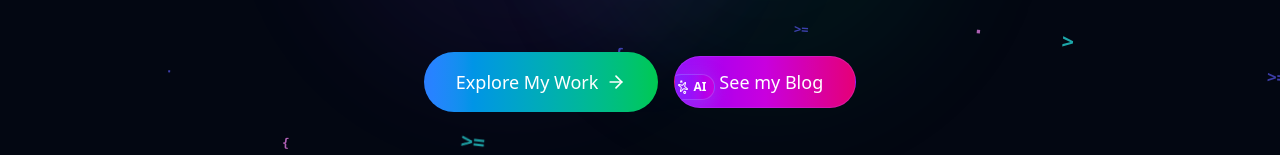
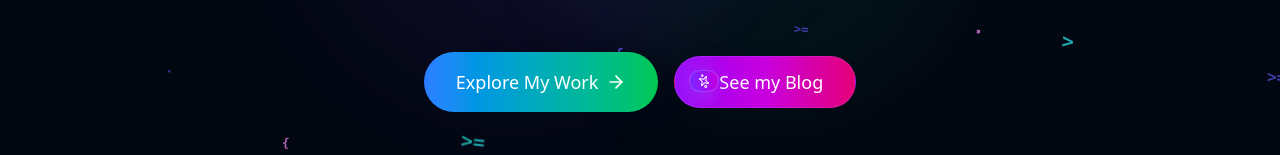
Before and after one commit to saqibroy/saqib-portfolio-next, a Next.js app: page / in a window 1280 px wide. Shown: the part 500-655 px from the top of the page. Built offline with nearby package versions, Linux system fonts and the light colour scheme.

Commit message:
fix home page

```diff
--- a/src/app/page.tsx
+++ b/src/app/page.tsx
@@ -3,7 +3,7 @@ import React, { useState, useEffect, useMemo, Suspense } from 'react';
 import { motion, useReducedMotion } from 'framer-motion';
 import Layout from '@/components/Layout'; // Keep Layout import
 import Link from 'next/link'; // Keep Link for Next.js environment
-import { Sparkles, Brain, Zap, Code, Rocket, Globe, ArrowRight, Star } from 'lucide-react';
+import { Sparkles, Zap, Code, Rocket, Globe, ArrowRight, Star } from 'lucide-react';
 
 // Enhanced Background Elements Component
 interface BackgroundElement {
@@ -68,7 +68,7 @@ const EnhancedAIBadge = () => {
 
   return (
     <motion.div
-      className="absolute -top-2 -right-2 flex items-center gap-1 px-2 py-1 rounded-full bg-gradient-to-r from-violet-600 via-purple-600 to-fuchsia-600 text-white text-xs font-bold shadow-lg border border-violet-400/40"
+      className="absolute -top-3 -right-3 flex items-center gap-1 px-2 py-1 rounded-full bg-gradient-to-r from-violet-600 via-purple-600 to-fuchsia-600 text-white text-xs font-bold shadow-lg border border-violet-400/40"
       whileHover={shouldReduceMotion ? {} : { scale: 1.1, rotate: 5 }}
       animate={shouldReduceMotion ? {} : {
         boxShadow: [
@@ -85,7 +85,6 @@ const EnhancedAIBadge = () => {
       >
         <Sparkles className="w-3 h-3" />
       </motion.div>
-      <span>AI</span>
     </motion.div>
   );
 };
```
